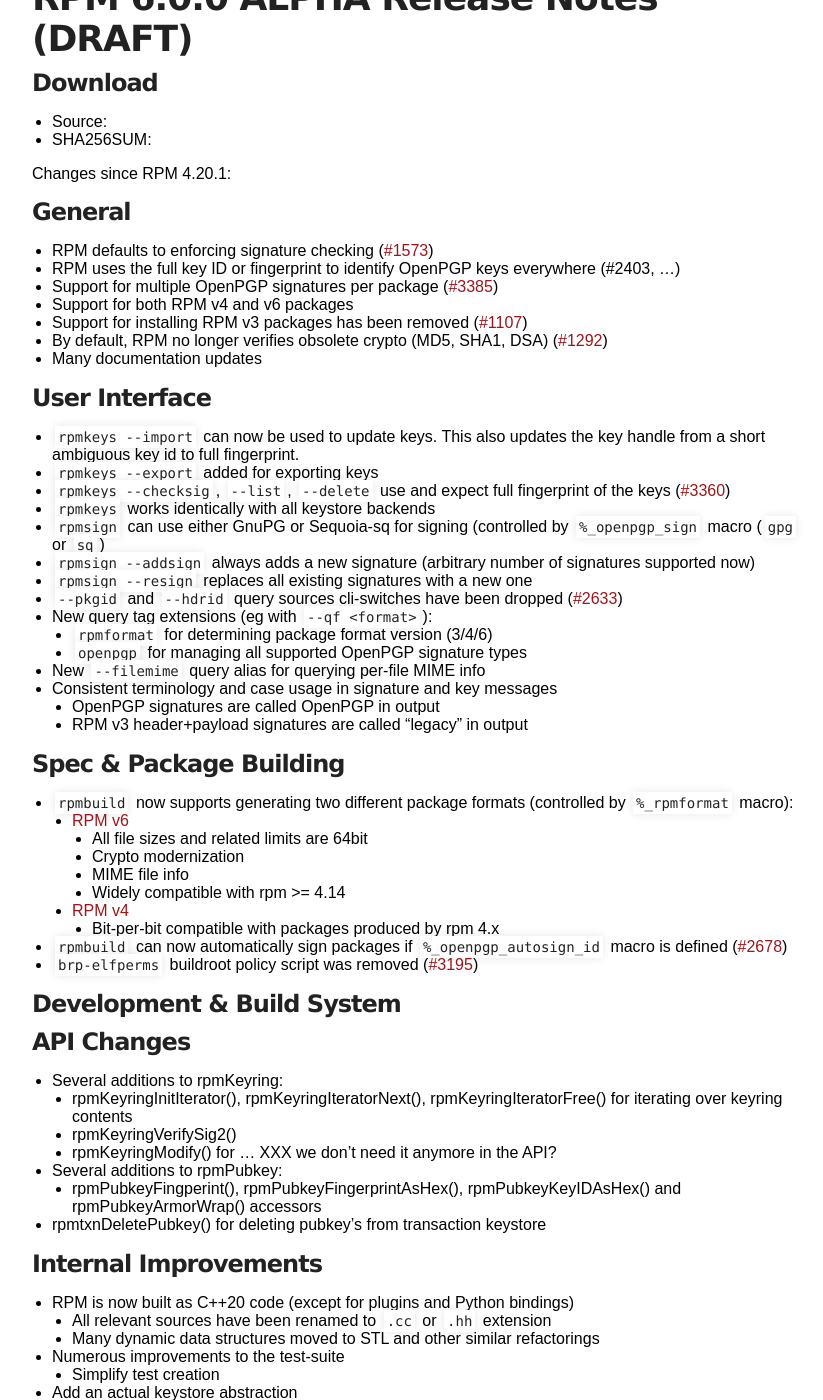
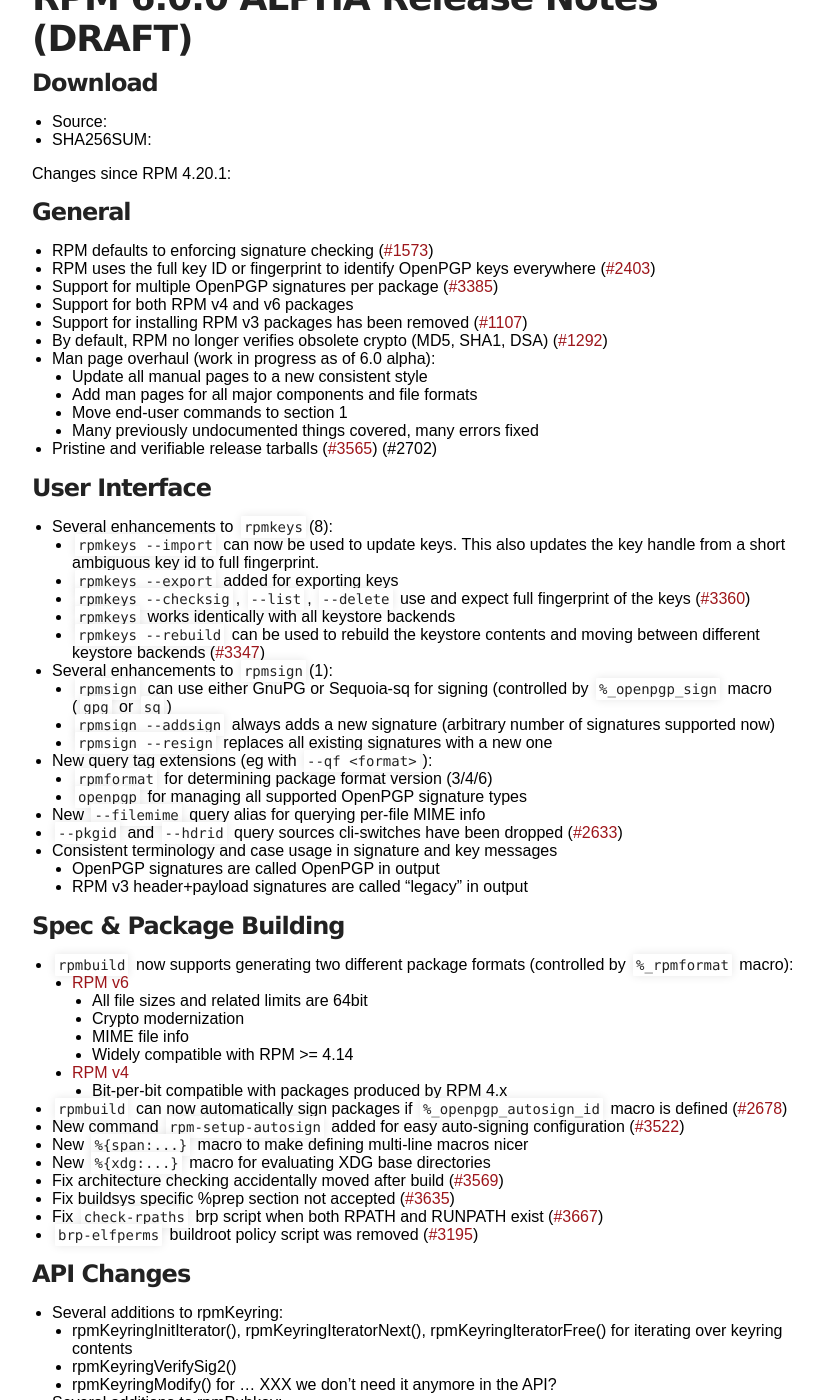
Before and after one commit to rpm-software-management/rpm-web, a Jekyll site: the page built from wiki/Releases/6.0.0.md, in a window 1280 px wide and 1400 px high, scrolled down 257 px. Shown: the whole window, without its empty margins (218-1041 px from the left). Built offline with Jekyll 4.4.1, drawn with Linux system fonts in a browser that asks for light colours; some of the changed text lies outside the part shown.

Commit message:
Update 6.0 draft notes to ballpark todays level

```diff
--- a/wiki/Releases/6.0.0.md
+++ b/wiki/Releases/6.0.0.md
@@ -12,53 +12,73 @@ title: rpm.org - Releases
 Changes since RPM 4.20.1:
 
 ### General
-* RPM defaults to enforcing signature checking ([#1573](https://github.com/rpm-software-management/rpm/issues/1573))
+* RPM defaults to enforcing signature checking
+  ([#1573](https://github.com/rpm-software-management/rpm/issues/1573))
 * RPM uses the full key ID or fingerprint to identify OpenPGP keys everywhere
-  (#2403, ...)
-* Support for multiple OpenPGP signatures per package ([#3385](https://github.com/rpm-software-management/rpm/issues/3385))
+  ([#2403](https://github.com/rpm-software-management/rpm/issues/2403))
+* Support for multiple OpenPGP signatures per package
+  ([#3385](https://github.com/rpm-software-management/rpm/issues/3385))
 * Support for both RPM v4 and v6 packages
-* Support for installing RPM v3 packages has been removed ([#1107](https://github.com/rpm-software-management/rpm/issues/1107))
-* By default, RPM no longer verifies obsolete crypto (MD5, SHA1, DSA) ([#1292](https://github.com/rpm-software-management/rpm/issues/1292))
-* Many documentation updates
+* Support for installing RPM v3 packages has been removed
+  ([#1107](https://github.com/rpm-software-management/rpm/issues/1107))
+* By default, RPM no longer verifies obsolete crypto (MD5, SHA1, DSA)
+  ([#1292](https://github.com/rpm-software-management/rpm/issues/1292))
+* Man page overhaul (work in progress as of 6.0 alpha):
+  * Update all manual pages to a new consistent style
+  * Add man pages for all major components and file formats
+  * Move end-user commands to section 1
+  * Many previously undocumented things covered, many errors fixed
+* Pristine and verifiable release tarballs ([#3565](https://github.com/rpm-software-management/rpm/issues/3565)) (#2702)
 
 ### User Interface
-* `rpmkeys --import` can now be used to update keys. This also
-  updates the key handle from a short ambiguous key id to full fingerprint.
-* `rpmkeys --export` added for exporting keys
-* `rpmkeys --checksig`, `--list`, `--delete` use and expect full
-  fingerprint of the keys ([#3360](https://github.com/rpm-software-management/rpm/issues/3360))
-* `rpmkeys` works identically with all keystore backends
-* `rpmsign` can use either GnuPG or Sequoia-sq for signing (controlled
-  by `%_openpgp_sign` macro (`gpg` or `sq`)
-* `rpmsign --addsign` always adds a new signature (arbitrary number of
-  signatures supported now)
-* `rpmsign --resign` replaces all existing signatures with a new one
-* `--pkgid` and `--hdrid` query sources cli-switches have been dropped
-  ([#2633](https://github.com/rpm-software-management/rpm/issues/2633))
+* Several enhancements to `rpmkeys`(8):
+  * `rpmkeys --import` can now be used to update keys. This also
+    updates the key handle from a short ambiguous key id to full fingerprint.
+  * `rpmkeys --export` added for exporting keys
+  * `rpmkeys --checksig`, `--list`, `--delete` use and expect full
+    fingerprint of the keys
+    ([#3360](https://github.com/rpm-software-management/rpm/issues/3360))
+  * `rpmkeys` works identically with all keystore backends
+  * `rpmkeys --rebuild` can be used to rebuild the keystore contents and
+     moving between different keystore backends ([#3347](https://github.com/rpm-software-management/rpm/issues/3347))
+* Several enhancements to `rpmsign`(1):
+  * `rpmsign` can use either GnuPG or Sequoia-sq for signing (controlled
+    by `%_openpgp_sign` macro (`gpg` or `sq`)
+  * `rpmsign --addsign` always adds a new signature (arbitrary number of
+    signatures supported now)
+  * `rpmsign --resign` replaces all existing signatures with a new one
 * New query tag extensions (eg with `--qf <format>`):
   * `rpmformat` for determining package format version (3/4/6)
   * `openpgp` for managing all supported OpenPGP signature types
 * New `--filemime` query alias for querying per-file MIME info
+* `--pkgid` and `--hdrid` query sources cli-switches have been dropped
+  ([#2633](https://github.com/rpm-software-management/rpm/issues/2633))
 * Consistent terminology and case usage in signature and key messages
   * OpenPGP signatures are called OpenPGP in output
   * RPM v3 header+payload signatures are called "legacy" in output
 
 ### Spec & Package Building
-
 * `rpmbuild` now supports generating two different package formats
   (controlled by `%_rpmformat` macro):
   * [RPM v6](https://rpm-software-management.github.io/rpm/manual/format_v6.html)
     * All file sizes and related limits are 64bit
     * Crypto modernization
     * MIME file info
-    * Widely compatible with rpm >= 4.14
+    * Widely compatible with RPM >= 4.14
   * [RPM v4](https://rpm-software-management.github.io/rpm/manual/format_v4.html)
-    * Bit-per-bit compatible with packages produced by rpm 4.x
+    * Bit-per-bit compatible with packages produced by RPM 4.x
 * `rpmbuild` can now automatically sign packages if `%_openpgp_autosign_id`
   macro is defined ([#2678](https://github.com/rpm-software-management/rpm/issues/2678))
+* New command `rpm-setup-autosign` added for easy auto-signing configuration
+  ([#3522](https://github.com/rpm-software-management/rpm/issues/3522))
+* New `%{span:...}` macro to make defining multi-line macros nicer
+* New `%{xdg:...}` macro for evaluating XDG base directories
+* Fix architecture checking accidentally moved after build
+  ([#3569](https://github.com/rpm-software-management/rpm/issues/3569))
+* Fix buildsys specific %prep section not accepted
+  ([#3635](https://github.com/rpm-software-management/rpm/issues/3635))
+* Fix `check-rpaths` brp script when both RPATH and RUNPATH exist ([#3667](https://github.com/rpm-software-management/rpm/issues/3667))
 * `brp-elfperms` buildroot policy script was removed ([#3195](https://github.com/rpm-software-management/rpm/issues/3195))
-
-### Development & Build System
 
 ### API Changes
 * Several additions to rpmKeyring:
@@ -79,15 +99,29 @@ Changes since RPM 4.20.1:
   * Simplify test creation
 * Add an actual keystore abstraction
 * New openpgp.cert.d based keystore (experimental) ([#3341](https://github.com/rpm-software-management/rpm/issues/3341))
+* New `make site` build target for easy local rendering of documentation
 * Make reference counting atomic throughout the codebase
 * Fix keystore reads lacking transaction lock
 * Fix a race condition in rpmioMkpath() ([#3508](https://github.com/rpm-software-management/rpm/issues/3508))
 * Fix recursion depth for macro error message ([#3197](https://github.com/rpm-software-management/rpm/issues/3197))
+* Fix empty password field in passwd/group causing entry to be ignored
+  ([#3594](https://github.com/rpm-software-management/rpm/issues/3594))
+* Fix built-in macros not usable before loading macro files ([#3638](https://github.com/rpm-software-management/rpm/issues/3638))
 * Drop gpg(keyid) provides from gpg-pubkey headers ([#3360](https://github.com/rpm-software-management/rpm/issues/3360))
+* Eliminate various internal symbols accidentally leaking to the ABI
 * Optimize rpmlog() locking
 
+### Compatibility Notes
+#### Building RPM
+* A C++20 compiler is now required in addition to a C99 compiler, but
+  C++20 modules support is not required.
+* [scdoc](https://git.sr.ht/~sircmpwn/scdoc) man page generator is now
+  required for building rpm
+* Pre-built API documentation is no longer shipped in the release tarballs.
+  Building it is optional, but [Doxygen](https://github.com/doxygen/)
+  is required for doing so. Pre-built API documentation for all releases
+  can be found in https://ftp.rpm.org/api/
 
-### Compatibility Notes
 #### Package format
 * Support for RPM v3 packages has been removed. They can still be queried
   and also unpacked with rpm2cpio.
@@ -102,6 +136,9 @@ Changes since RPM 4.20.1:
   `%_pkgverify_level` to `signature` so the weak digests are simply ignored.
   If verifying the weak digests is necessary, the rpm 4.x behavior can
   be restored by setting `%_pkgverify_flags` to `0`.
+* Lua posix.fork() family of calls, deprecated in 4.20, is disabled in
+  packages built with RPM >= 6.0. They continue to function in packages
+  built by RPM <= 4.20 however.
 
 #### Other
 * Package signing key configuration differs from the past. To support
@@ -112,3 +149,6 @@ Changes since RPM 4.20.1:
   `%__gpg_sign_cmd` overrides will simply not work as such. Users are
   encouraged to look into dropping such overrides rather than just
   updating, most such overrides haven't been necessary in a long time.
+* `%_passwd_path` and `%_group_path` are now treated as colon separated
+  paths to allow using multiple files as the source of NSS information
+  (eg with nss-altfiles)
```
